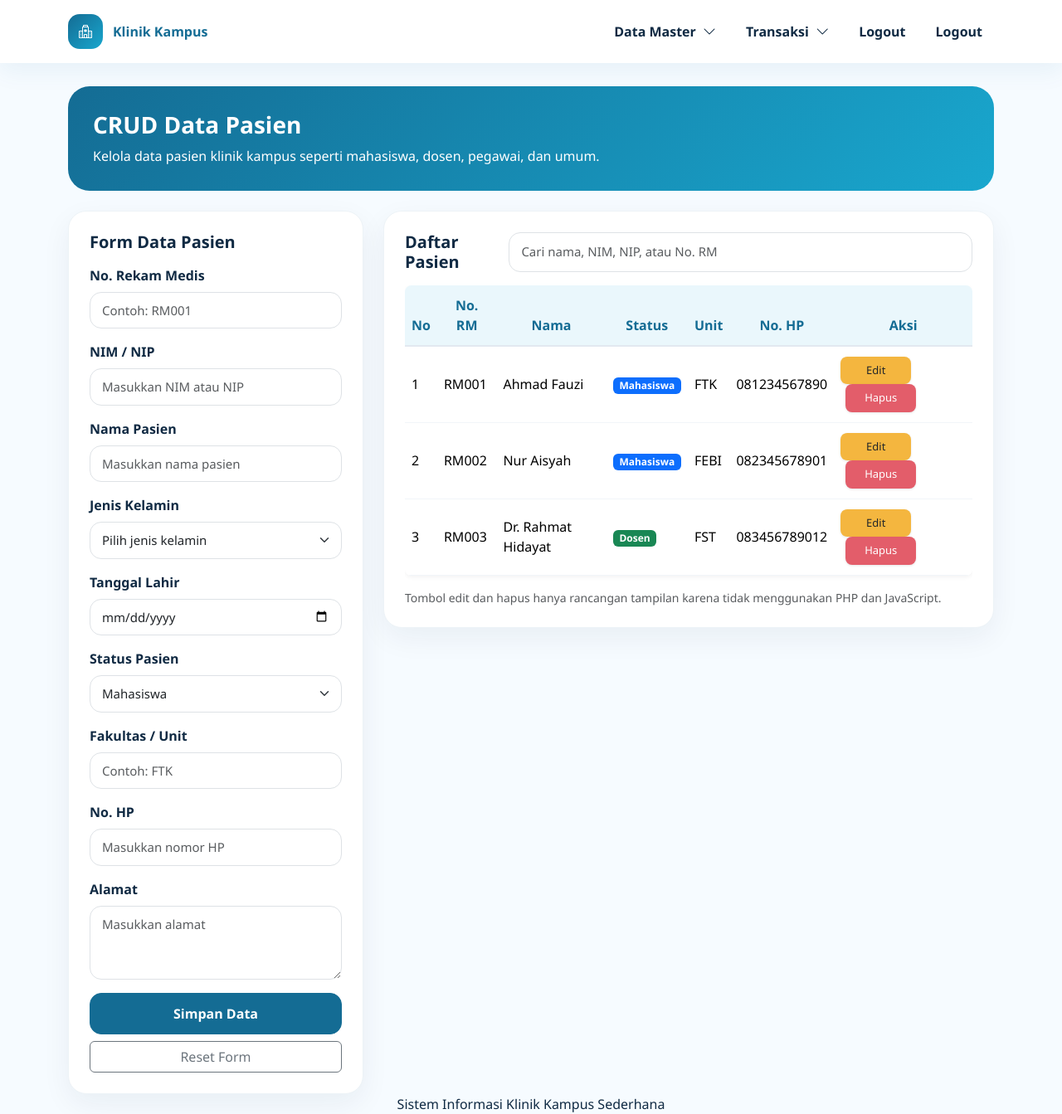
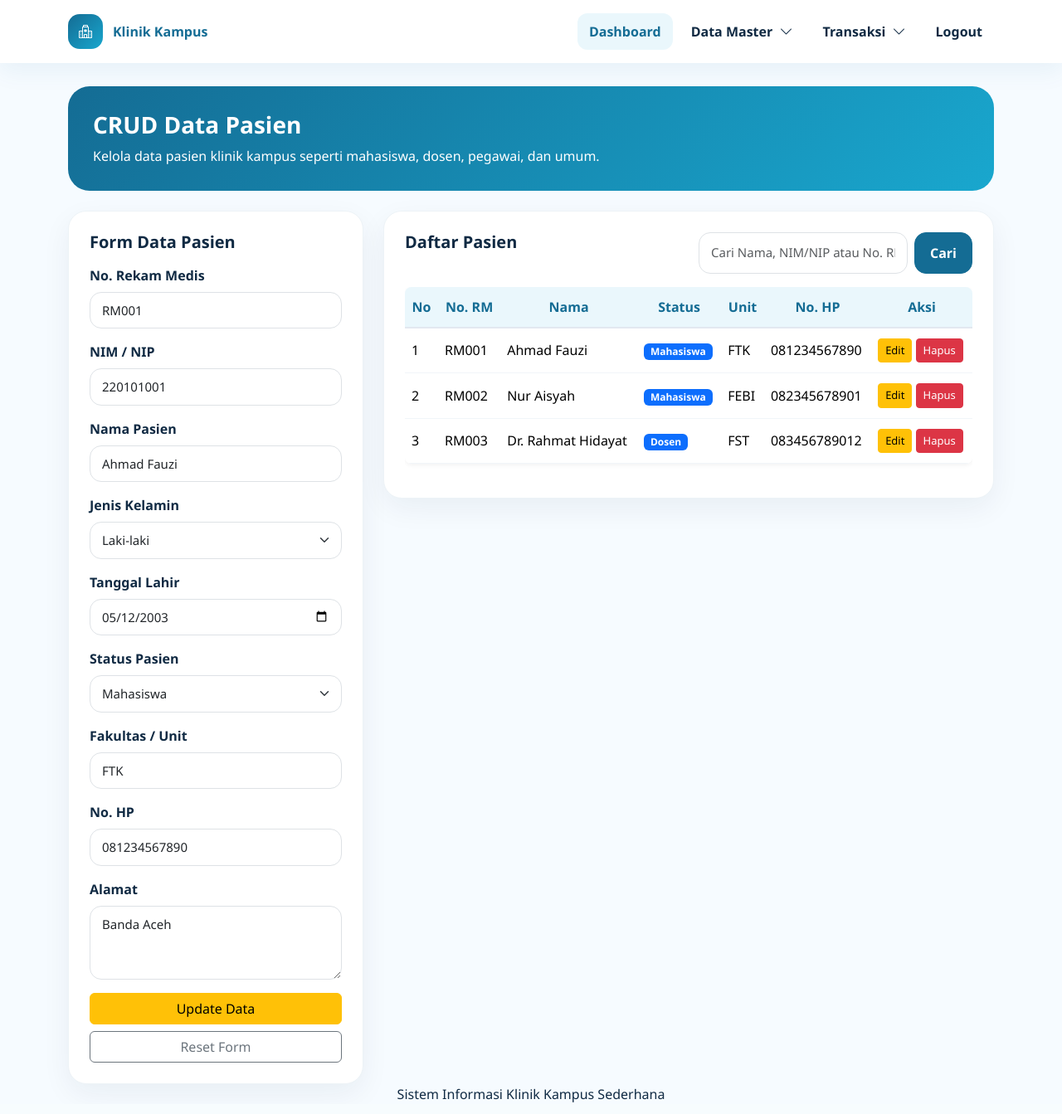
Before and after one commit to munazar13/project-klinik, a PHP site: page /pasien.php?edit=1 in a window 1280 px wide. Shown: the whole page at 83% size. Run offline with PHP 8.4, Linux system fonts and the light colour scheme; data comes from the database, SQL or seed files in the repository.

Commit message:
update pasien.php

```diff
--- a/pasien.php
+++ b/pasien.php
@@ -14,7 +14,7 @@ if (isset($_POST['simpan'])) {
     $nim_nip        = $_POST['nim_nip'];
     $nama_pasien    = $_POST['nama_pasien'];
     $jenis_kelamin  = $_POST['jenis_kelamin'];
-    $tanggal_lahir      = $_POST['tgl_lahir'];
+    $tanggal_lahir  = $_POST['tgl_lahir'];
     $status_pasien  = $_POST['status_pasien'];
     $fakultas_unit  = $_POST['fakultas_unit'];
     $no_hp          = $_POST['no_hp'];
@@ -208,6 +208,14 @@ if (isset($_GET['edit'])) {
         <!-- Menu Navigasi -->
         <ul class="nav-menu">
 
+            <!-- Menu Dashboard -->
+            <li>
+                <a href="dashboard.php" class="active">
+                    Dashboard
+                </a>
+            </li>
+
+            <!-- Menu Dropdown Data Master -->
             <li class="dropdown-css">
 
                 <a href="#">
@@ -216,7 +224,7 @@ if (isset($_GET['edit'])) {
                 </a>
 
                 <div class="dropdown-css-menu">
-                    <a href="pasien.php" class="active">Data Pasien</a>
+                    <a href="pasien.php">Data Pasien</a>
                     <a href="obat.php">Data Obat</a>
                 </div>
 
@@ -241,7 +249,7 @@ if (isset($_GET['edit'])) {
             <li>
                 <a href="#">Logout</a>
             </li>
-            <li><a href="#">Logout</a></li>
+
         </ul>
 
     </div>
@@ -305,37 +313,91 @@ if (isset($_GET['edit'])) {
                 <!-- Judul Form -->
                 <h5 class="fw-bold mb-3">Form Data Pasien</h5>
 
-                <form>
+                <!-- Form menggunakan metode POST -->
+                <!-- novalidate digunakan agar validasi memakai Bootstrap -->
+                <form action="" method="POST" class="needs-validation" novalidate>
+
+                    <!-- Menyimpan ID pasien ketika proses Edit -->
+                    <input type="hidden" name="id" value="<?= $edit ? $data_edit['id_pasien'] : ''; ?>">
+
+                    <!-- =========================
+                         Input Nomor Rekam Medis
+                         ========================= -->
                     <div class="mb-3">
                         <label class="form-label fw-semibold">No. Rekam Medis</label>
-                        <input type="text" class="form-control" placeholder="Contoh: RM001">
+
+                        <input type="text" class="form-control" name="no_rm" placeholder="Contoh: RM001" required value="<?= $edit ? $data_edit['no_rm'] : ''; ?>">
+
+                        <!-- Pesan validasi Bootstrap -->
+                        <div class="invalid-feedback">
+                            No. Rekam Medis wajib diisi.
+                        </div>
                     </div>
 
                     <!-- =====================
                          Input NIM / NIP
                          ===================== -->
                     <div class="mb-3">
-                        <label class="form-label fw-semibold">NIM / NIP</label>
-                        <input type="text" class="form-control" placeholder="Masukkan NIM atau NIP">
+
+                        <label class="form-label fw-semibold">
+                            NIM / NIP
+                        </label>
+
+                        <input type="text" class="form-control"
+                               name="nim_nip"
+                               placeholder="Masukkan NIM atau NIP"
+                               value="<?= $edit ? $data_edit['nim_nip'] : ''; ?>">
+
                     </div>
 
                     <!-- =======================
                          Input Nama Pasien
                          ======================= -->
                     <div class="mb-3">
-                        <label class="form-label fw-semibold">Nama Pasien</label>
-                        <input type="text" class="form-control" placeholder="Masukkan nama pasien">
+
+                        <label class="form-label fw-semibold">
+                            Nama Pasien
+                        </label>
+
+                        <input type="text"
+                               class="form-control"
+                               name="nama_pasien"
+                               placeholder="Masukkan nama pasien"
+                               required
+                               value="<?= $edit ? $data_edit['nama_pasien'] : ''; ?>">
+
+                        <!-- Pesan validasi -->
+                        <div class="invalid-feedback">
+                            Nama pasien wajib diisi.
+                        </div>
+
                     </div>
 
                     <!-- ========================
                          Pilihan Jenis Kelamin
                          ======================== -->
                     <div class="mb-3">
-                        <label class="form-label fw-semibold">Jenis Kelamin</label>
-                        <select class="form-select">
-                            <option>Pilih jenis kelamin</option>
-                            <option>Laki-laki</option>
-                            <option>Perempuan</option>
+
+                        <label class="form-label fw-semibold">
+                            Jenis Kelamin
+                        </label>
+
+                        <select class="form-select" name="jenis_kelamin" required>
+
+                            <option value="">
+                                Pilih jenis kelamin
+                            </option>
+
+                            <option value="Laki-laki"
+                            <?= ($edit && $data_edit['jenis_kelamin']=="Laki-laki") ? "selected" : ""; ?>>
+                                Laki-laki
+                            </option>
+
+                            <option value="Perempuan"
+                            <?= ($edit && $data_edit['jenis_kelamin']=="Perempuan") ? "selected" : ""; ?>>
+                                Perempuan
+                            </option>
+
                         </select>
 
                         <!-- Pesan validasi -->
@@ -349,20 +411,53 @@ if (isset($_GET['edit'])) {
                          Input Tanggal Lahir
                          ======================== -->
                     <div class="mb-3">
-                        <label class="form-label fw-semibold">Tanggal Lahir</label>
-                        <input type="date" class="form-control">
+
+                        <label class="form-label fw-semibold">
+                            Tanggal Lahir
+                        </label>
+
+                        <input type="date"
+                               class="form-control"
+                               name="tgl_lahir"
+                               value="<?= $edit ? $data_edit['tanggal_lahir'] : ''; ?>">
+
                     </div>
 
                     <!-- ========================
                          Pilihan Status Pasien
                          ======================== -->
                     <div class="mb-3">
-                        <label class="form-label fw-semibold">Status Pasien</label>
-                        <select class="form-select">
-                            <option>Mahasiswa</option>
-                            <option>Dosen</option>
-                            <option>Pegawai</option>
-                            <option>Umum</option>
+
+                        <label class="form-label fw-semibold">
+                            Status Pasien
+                        </label>
+
+                        <select class="form-select" name="status_pasien" required>
+
+                            <option value="">
+                                Pilih Status Pasien
+                            </option>
+
+                            <option value="Mahasiswa"
+                            <?= ($edit && $data_edit['status_pasien']=="Mahasiswa") ? "selected" : ""; ?>>
+                                Mahasiswa
+                            </option>
+
+                            <option value="Dosen"
+                            <?= ($edit && $data_edit['status_pasien']=="Dosen") ? "selected" : ""; ?>>
+                                Dosen
+                            </option>
+
+                            <option value="Pegawai"
+                            <?= ($edit && $data_edit['status_pasien']=="Pegawai") ? "selected" : ""; ?>>
+                                Pegawai
+                            </option>
+
+                            <option value="Umum"
+                            <?= ($edit && $data_edit['status_pasien']=="Umum") ? "selected" : ""; ?>>
+                                Umum
+                            </option>
+
                         </select>
 
                         <!-- Pesan validasi -->
@@ -376,24 +471,50 @@ if (isset($_GET['edit'])) {
                          Input Fakultas / Unit
                          ========================= -->
                     <div class="mb-3">
-                        <label class="form-label fw-semibold">Fakultas / Unit</label>
-                        <input type="text" class="form-control" placeholder="Contoh: FTK">
+
+                        <label class="form-label fw-semibold">
+                            Fakultas / Unit
+                        </label>
+
+                        <input type="text"
+                               class="form-control"
+                               name="fakultas_unit"
+                               placeholder="Contoh: FTK"
+                               value="<?= $edit ? $data_edit['fakultas_unit'] : ''; ?>">
+
                     </div>
 
                     <!-- =========================
                          Input Nomor HP
                         ========================== -->
                     <div class="mb-3">
-                        <label class="form-label fw-semibold">No. HP</label>
-                        <input type="text" class="form-control" placeholder="Masukkan nomor HP">
+
+                        <label class="form-label fw-semibold">
+                            No. HP
+                        </label>
+
+                        <input type="text"
+                               class="form-control"
+                               name="no_hp"
+                               placeholder="Masukkan nomor HP"
+                               value="<?= $edit ? $data_edit['no_hp'] : ''; ?>">
+
                     </div>
 
                     <!-- =====================
                          Input Alamat
                          ===================== -->
                     <div class="mb-3">
-                        <label class="form-label fw-semibold">Alamat</label>
-                        <textarea class="form-control" rows="3" placeholder="Masukkan alamat"></textarea>
+
+                        <label class="form-label fw-semibold">
+                            Alamat
+                        </label>
+
+                        <textarea class="form-control"
+                                  rows="3"
+                                  name="alamat"
+                                  placeholder="Masukkan alamat"><?= $edit ? $data_edit['alamat'] : '';?></textarea>
+
                     </div>
 
                     <!--==============================================
@@ -401,8 +522,28 @@ if (isset($_GET['edit'])) {
                          Tombol berubah sesuai mode form.
                         ============================================== -->
                     <div class="d-grid gap-2">
-                        <button class="btn btn-primary" type="button">Simpan Data</button>
-                        <button class="btn btn-outline-secondary" type="reset">Reset Form</button>
+
+                        <?php if($edit){ ?>
+
+                            <!-- Tombol Update -->
+                            <button class="btn btn-warning" type="submit" name="update">
+                                Update Data
+                            </button>
+
+                        <?php } else { ?>
+
+                            <!-- Tombol Simpan -->
+                            <button class="btn btn-primary" type="submit" name="simpan">
+                                Simpan Data
+                            </button>
+
+                        <?php } ?>
+
+                        <!-- Tombol Reset -->
+                        <button class="btn btn-outline-secondary" type="reset">
+                            Reset Form
+                        </button>
+
                     </div>
 
                 </form>
@@ -426,8 +567,34 @@ if (isset($_GET['edit'])) {
                      Berisi judul tabel dan fitur pencarian data.
                      ================================================== -->
                 <div class="d-flex flex-column flex-md-row justify-content-between gap-3 mb-3">
-                    <h5 class="fw-bold mb-0">Daftar Pasien</h5>
-                    <input type="text" class="form-control w-md-50" placeholder="Cari nama, NIM, NIP, atau No. RM">
+
+                    <!-- Judul tabel -->
+                    <h5 class="fw-bold mb-0">
+                        Daftar Pasien
+                    </h5>
+
+                    <!-- ==================================================
+                         FORM SEARCH
+                         Digunakan untuk mencari pasien berdasarkan
+                         Nama, No. RM atau NIM/NIP.
+                         ================================================== -->
+                    <form method="GET" class="d-flex">
+
+                        <!-- Input kata kunci pencarian -->
+                        <input type="text"
+                               name="cari"
+                               class="form-control"
+                               placeholder="Cari Nama, NIM/NIP atau No. RM"
+                               value="<?= isset($_GET['cari']) ? $_GET['cari'] : ''; ?>">
+
+                        <!-- Tombol Cari -->
+                        <button type="submit"
+                                class="btn btn-primary ms-2">
+                            Cari
+                        </button>
+
+                    </form>
+
                 </div>
 
                 <!-- ==================================================
@@ -435,7 +602,10 @@ if (isset($_GET['edit'])) {
                      Menampilkan seluruh data pasien dari database.
                     =================================================== -->
                 <div class="table-responsive">
+
                     <table class="table table-hover">
+
+                        <!-- Header Kolom -->
                         <thead>
 
                             <tr>
@@ -451,52 +621,111 @@ if (isset($_GET['edit'])) {
                         </thead>
 
                         <tbody>
+
+<?php
+
+// Nomor urut tabel
+$no = 1;
+
+// =========================================
+// FITUR SEARCH
+// Jika user mengetik kata kunci,
+// maka data akan difilter berdasarkan
+// Nama, No. RM, atau NIM/NIP.
+// =========================================
+if(isset($_GET['cari'])){
+
+    // Mengambil kata kunci pencarian
+    $cari = $_GET['cari'];
+
+    // Menjalankan Query pencarian data pasien
+    $query = mysqli_query($conn,
+    "SELECT * FROM pasien
+    WHERE nama_pasien LIKE '%$cari%'
+    OR no_rm LIKE '%$cari%'
+    OR nim_nip LIKE '%$cari%'");
+
+}else{
+
+    // Jika tidak melakukan pencarian,
+    // tampilkan seluruh data pasien.
+    $query = mysqli_query($conn, "SELECT * FROM pasien");
+
+}
+
+// Mengecek apakah hasil  data ditemukan
+if(mysqli_num_rows($query) > 0){
+
+    // ===========================================
+    // Menampilkan seluruh data pasien
+    // satu per satu ke dalam tabel.
+    // ===========================================
+    while($row = mysqli_fetch_assoc($query)){
+?>
+
 <tr>
-                                <td>1</td>
-                                <td>RM001</td>
-                                <td>Ahmad Fauzi</td>
-                                <td><span class="badge bg-primary">Mahasiswa</span></td>
-                                <td>FTK</td>
-                                <td>081234567890</td>
+
+    <!-- Nomor urut -->
+    <td><?= $no++; ?></td>
+
+    <!-- Nomor Rekam Medis -->
+    <td><?= $row['no_rm']; ?></td>
+
+    <!-- Nama Pasien -->
+    <td><?= $row['nama_pasien']; ?></td>
+
+    <!-- Status Pasien -->
     <td>
-                                    <button class="btn btn-sm btn-warning action-btn" type="button">Edit</button>
-                                    <button class="btn btn-sm btn-danger action-btn" type="button">Hapus</button>
+        <span class="badge bg-primary"> <?= $row['status_pasien']; ?> </span>
     </td>
+
+    <!-- Fakultas / Unit -->
+    <td><?= $row['fakultas_unit']; ?></td>
+
+    <!-- Nomor HP -->
+    <td><?= $row['no_hp']; ?></td>
+
+    <!-- =================================================
+         Tombol Aksi
+         Digunakan untuk Edit dan Hapus data pasien.
+         ================================================= -->
+    <td>
+        <!-- Tombol Edit -->
+        <a href="pasien.php?edit=<?= $row['id_pasien']; ?>"
+           class="btn btn-sm btn-warning"> Edit </a>
+
+        <!-- Tombol Hapus -->
+        <a href="pasien.php?hapus=<?= $row['id_pasien']; ?>"
+           class="btn btn-sm btn-danger"
+           onclick="return confirm('Yakin ingin menghapus data ini?')"> Hapus </a>
+    </td>
+
 </tr>
+
+<?php
+    }
+}else{
+?>
+
+<!-- Data tidak ditemukan -->
  <tr>
-                                <td>2</td>
-                                <td>RM002</td>
-                                <td>Nur Aisyah</td>
-                                <td><span class="badge bg-primary">Mahasiswa</span></td>
-                                <td>FEBI</td>
-                                <td>082345678901</td>
-                                <td>
-                                    <button class="btn btn-sm btn-warning action-btn" type="button">Edit</button>
-                                    <button class="btn btn-sm btn-danger action-btn" type="button">Hapus</button>
-                                </td>
+    <td colspan="7" class="text-center text-danger"> Data pasien tidak ditemukan. </td>
  </tr>
-                            <tr>
-                                <td>3</td>
-                                <td>RM003</td>
-                                <td>Dr. Rahmat Hidayat</td>
-                                <td><span class="badge bg-success">Dosen</span></td>
-                                <td>FST</td>
-                                <td>083456789012</td>
-                                <td>
-                                    <button class="btn btn-sm btn-warning action-btn" type="button">Edit</button>
-                                    <button class="btn btn-sm btn-danger action-btn" type="button">Hapus</button>
-                                </td>
-                            </tr>
+<?php
+}
+?>
             </tbody>
                </table>
                  </div>
-
-                <p class="text-muted mb-0 small">Tombol edit dan hapus hanya rancangan tampilan karena tidak menggunakan PHP dan JavaScript.</p>
                    </div>
                      </div>
             </section>
 </main>
 
+<!--===========================================================
+     FOOTER
+     Menampilkan informasi nama sistem di bagian bawah halaman.
+    =========================================================== -->
 <footer class="footer text-center">
     Sistem Informasi Klinik Kampus Sederhana
 </footer>
@@ -537,6 +766,5 @@ if (isset($_GET['edit'])) {
 <!-- Memanggil file JavaScript Bootstrap -->
 <script src="https://cdn.jsdelivr.net/npm/bootstrap@5.3.3/dist/js/bootstrap.bundle.min.js"></script>
 
-<script src="assets/js/app.js"></script>
 </body>
 </html>
```
Lines whose indentation alone changed are shown as unchanged.
